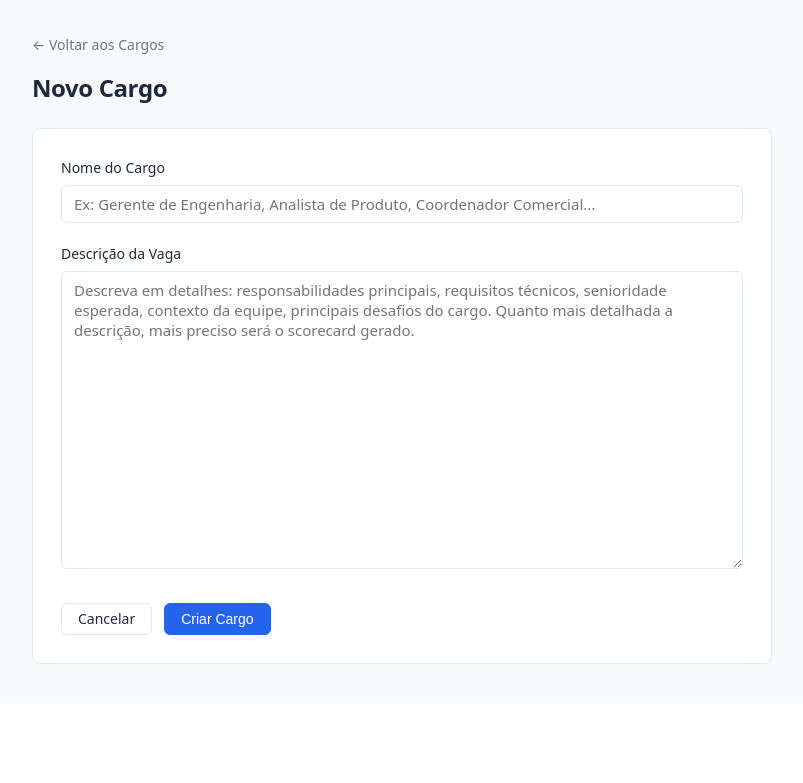
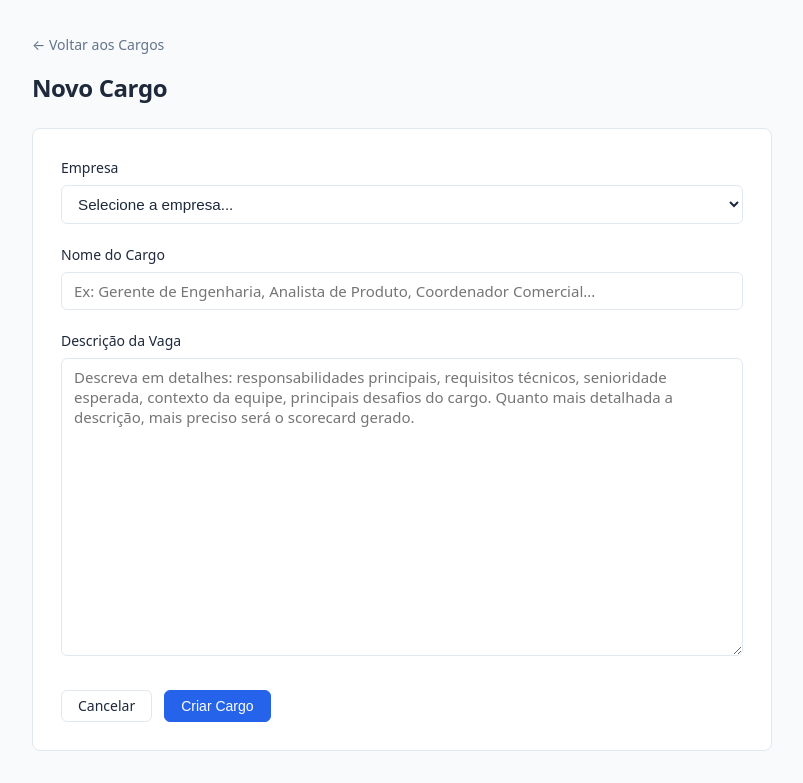
Before and after one commit to gmak-hub/hiring_mvp, a FastAPI app: page /cargos/novo in a window 1280 px wide. Shown: the part 97-880 px from the top of the page, without its empty margins (122-925 px from the left). Before the commit the page ends 761 px from the top, so only its background shows below. Run offline with FastAPI, Linux system fonts and the light colour scheme; the visitor is signed in with stand-in values (Sample User, id 1); data comes from the database, SQL or seed files in the repository.

Commit message:
Fix company filter bug, add default company 'Teste', and allow superadmin to select company when creating job

```diff
--- a/main.py
+++ b/main.py
@@ -43,6 +43,10 @@ def _seed_initial_data(db: Session) -> None:
         db.query(Job).filter(Job.company_id == None).update(  # noqa: E711
             {"company_id": default_company.id}
         )
+
+    if not db.query(Company).filter(Company.name == "Teste").first():
+        db.add(Company(name="Teste", status="active"))
+        db.flush()
 
     if not db.query(User).filter(User.role == "superadmin").first():
         superadmin = User(
@@ -396,20 +400,21 @@ def _reavaliar_criterios_alterados(cargo: "Job", scorecard: dict, pendentes: lis
 @app.get("/", response_class=HTMLResponse)
 def pagina_inicial(
     request: Request,
-    empresa_id: int = None,
+    empresa_id: str = None,
     current_user: User = Depends(get_current_user),
     db: Session = Depends(get_db),
 ):
+    _empresa_id = int(empresa_id) if empresa_id else None
     q = db.query(Job).filter(Job.is_deleted == False)  # noqa: E712
     if current_user.role != "superadmin":
         q = q.filter(Job.company_id == current_user.company_id)
-    elif empresa_id:
-        q = q.filter(Job.company_id == empresa_id)
+    elif _empresa_id:
+        q = q.filter(Job.company_id == _empresa_id)
     cargos = q.order_by(Job.created_at.desc()).all()
     empresas = db.query(Company).order_by(Company.name).all() if current_user.role == "superadmin" else []
     return templates.TemplateResponse(
         "index.html",
-        ctx(request, current_user, jobs=cargos, empresas=empresas, empresa_id=empresa_id),
+        ctx(request, current_user, jobs=cargos, empresas=empresas, empresa_id=_empresa_id),
     )
 
 
@@ -417,21 +422,28 @@ def pagina_inicial(
 def formulario_novo_cargo(
     request: Request,
     current_user: User = Depends(get_current_user),
+    db: Session = Depends(get_db),
 ):
-    return templates.TemplateResponse("job_new.html", ctx(request, current_user))
+    empresas = db.query(Company).order_by(Company.name).all() if current_user.role == "superadmin" else []
+    return templates.TemplateResponse("job_new.html", ctx(request, current_user, empresas=empresas))
 
 
 @app.post("/cargos")
 def criar_cargo(
     name: str = Form(...),
     description: str = Form(...),
+    company_id: str = Form(None),
     current_user: User = Depends(get_current_user),
     db: Session = Depends(get_db),
 ):
+    if current_user.role == "superadmin" and company_id:
+        _company_id = int(company_id)
+    else:
+        _company_id = current_user.company_id
     cargo = Job(
         name=name.strip(),
         description=description.strip(),
-        company_id=current_user.company_id,
+        company_id=_company_id,
     )
     db.add(cargo)
     db.commit()
--- a/templates/index.html
+++ b/templates/index.html
@@ -7,7 +7,7 @@
   <div style="display:flex; gap:0.75rem; align-items:center;">
     {% if user.role == 'superadmin' %}
     <form method="get" action="/" style="margin:0;">
-      <select name="empresa_id" onchange="this.form.submit()"
+      <select name="empresa_id" onchange="this.value ? this.form.submit() : window.location.href='/'"
               style="background:var(--bg-card);border:1px solid var(--border);border-radius:6px;padding:0.4rem 0.75rem;color:var(--text);font-size:0.875rem;cursor:pointer;">
         <option value="">Todas as empresas</option>
         {% for empresa in empresas %}
--- a/templates/job_new.html
+++ b/templates/job_new.html
@@ -9,6 +9,18 @@
 </div>
 
 <form method="post" action="/cargos" class="form">
+  {% if user.role == 'superadmin' %}
+  <div class="form-group">
+    <label for="company_id">Empresa</label>
+    <select id="company_id" name="company_id" required
+            style="width:100%;background:var(--bg-card);border:1px solid var(--border);border-radius:6px;padding:0.55rem 0.75rem;color:var(--text);font-size:0.95rem;">
+      <option value="" disabled selected>Selecione a empresa...</option>
+      {% for empresa in empresas %}
+      <option value="{{ empresa.id }}">{{ empresa.name }}</option>
+      {% endfor %}
+    </select>
+  </div>
+  {% endif %}
   <div class="form-group">
     <label for="name">Nome do Cargo</label>
     <input type="text" id="name" name="name" required
```
